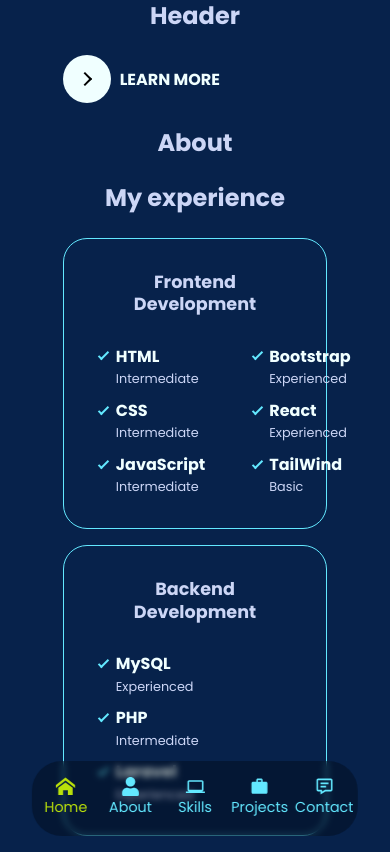
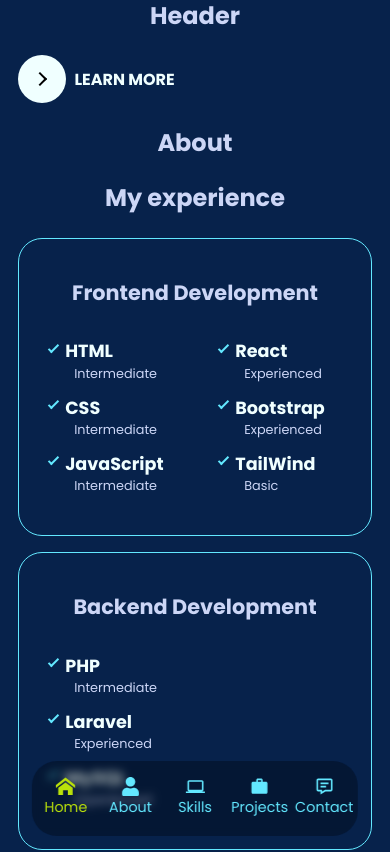
Before and after one commit to PanosFan/panosfan.github.io, a React (Create React App) app: page / in a window 390 px wide. Shown: the top 852 px of the page. Built offline with nearby package versions, Linux system fonts and the light colour scheme; no server answers.

Commit message:
fixed breakpoints for smaller screens

```diff
--- a/src/Components/Layout/Aside/Aside.scss
+++ b/src/Components/Layout/Aside/Aside.scss
@@ -43,8 +43,10 @@ aside {
       // }
     }
   }
+}
 
-  @media screen and (max-width: 1750px) {
+@media screen and (max-width: 1750px) {
+  aside {
     .links {
       left: 0;
     }
@@ -52,8 +54,10 @@ aside {
       right: 0;
     }
   }
+}
 
-  @media screen and (max-width: 1200px) {
+@media screen and (max-width: 1200px) {
+  aside {
     .links {
       display: none;
     }
--- a/src/Components/Layout/Contact/Contact.scss
+++ b/src/Components/Layout/Contact/Contact.scss
@@ -82,6 +82,7 @@ input:focus + label {
 
 // submit button style
 .submitButton {
+  cursor: pointer;
   border: none;
   width: 130px;
   padding: 20px;
--- a/src/Components/Layout/Navbar/Navbar.scss
+++ b/src/Components/Layout/Navbar/Navbar.scss
@@ -7,8 +7,8 @@ nav {
   transform: translateX(-50%);
   background: rgba(0, 0, 0, 0.3);
   z-index: 999;
-  backdrop-filter: blur(3px);
-  border-radius: 30px;
+  backdrop-filter: blur(5px);
+  border-radius: 25px;
   padding: 0 0.5em 1.2em 0.5em;
 
   .content {
--- a/src/Components/Layout/Skills/Skills.jsx
+++ b/src/Components/Layout/Skills/Skills.jsx
@@ -24,11 +24,11 @@ const Skills = () => {
             </ul>
             <ul>
               <li>
-                <div className="skill">Bootstrap</div>
+                <div className="skill">React</div>
                 <div className="experience">Experienced</div>
               </li>
               <li>
-                <div className="skill">React</div>
+                <div className="skill">Bootstrap</div>
                 <div className="experience">Experienced</div>
               </li>
               <div className="skill">TailWind</div>
@@ -41,15 +41,15 @@ const Skills = () => {
           <div className="content">
             <ul>
               <li>
-                <div className="skill">MySQL</div>
-                <div className="experience">Experienced</div>
-              </li>
-              <li>
                 <div className="skill">PHP</div>
                 <div className="experience">Intermediate</div>
               </li>
               <li>
                 <div className="skill">Laravel</div>
+                <div className="experience">Experienced</div>
+              </li>
+              <li>
+                <div className="skill">MySQL</div>
                 <div className="experience">Experienced</div>
               </li>
             </ul>
--- a/src/Components/Layout/Skills/Skills.scss
+++ b/src/Components/Layout/Skills/Skills.scss
@@ -5,26 +5,25 @@
     justify-content: center;
     gap: 1em;
     h5 {
+      font-size: 1.3rem;
       text-align: center;
-      font-size: 1.1rem;
       padding-bottom: 1em;
     }
     .card {
-      padding: 2em 6em;
+      padding: 2.5em 6em;
       border: 1px solid $primaryColour;
       border-radius: 1.5em;
       .content {
         display: flex;
-        gap: 4em;
+        justify-content: space-between;
         width: 90%;
         margin-inline: auto;
       }
       &:hover {
-        background-color: darken($color: $bgColour, $amount: 3);
+        background-color: darken($bgColour, 3%);
       }
-    }
-
       .skill {
+        font-size: 1.1rem;
         padding-top: 0.8em;
         position: relative;
         font-weight: bold;
@@ -45,7 +44,9 @@
       }
       .experience {
         font-size: 0.8rem;
-      padding-top: 0.3em;
+        padding-top: 0.2em;
+        padding-left: 0.7em;
+      }
     }
   }
 }
@@ -59,7 +60,7 @@
 @media (max-width: 960px) {
   #skills {
     .card {
-      padding-inline: 2em !important;
+      padding-inline: 3em !important;
     }
   }
 }
@@ -67,10 +68,9 @@
   #skills {
     .cards {
       flex-direction: column;
-    }
-
-    .content {
-      width: 80% !important;
+      .card {
+        padding-inline: 2em !important;
       }
     }
   }
+}
--- a/src/Config.scss
+++ b/src/Config.scss
@@ -33,10 +33,11 @@ html {
     }
 
     .container {
-      width: min(80%, 1200px);
-      margin: 0 auto;
+      width: min(95%, 1200px);
+      margin-inline: auto;
       padding: 0 1.5em;
     }
+
     .link {
       text-decoration: none;
       transition: $transition;
@@ -64,7 +65,6 @@ html {
 
 @media (max-width: 790px) {
   .container {
-    width: 100%;
-    padding: 0 0.5em;
+    padding: 0 0.5em !important;
   }
 }
```
Lines whose indentation alone changed are shown as unchanged.
